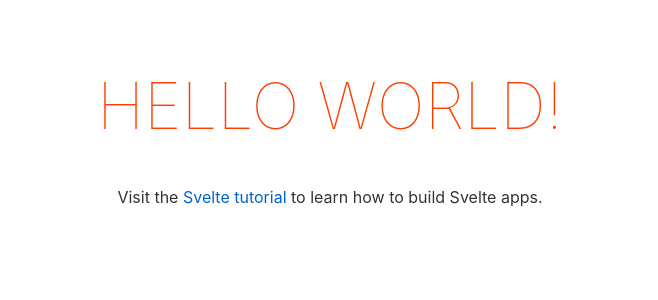
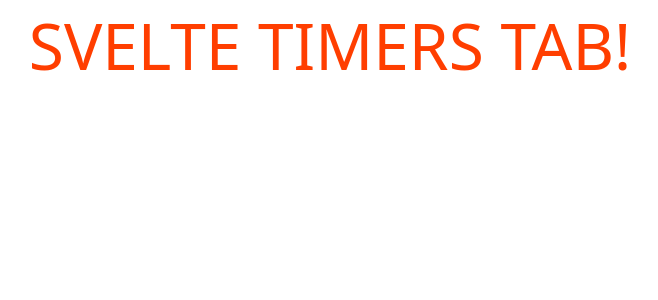
Before and after one commit to bineetNaidu/timers-tab-svelte, a Svelte app: page / in a window 1280 px wide. Shown: the top 300 px of the page, without its empty margins (310-968 px from the left). Built offline with nearby package versions, Linux system fonts and the light colour scheme.

Commit message:
-- base setup -- add bootstrap v5

```diff
--- a/public/index.html
+++ b/public/index.html
@@ -1,18 +1,23 @@
 <!DOCTYPE html>
 <html lang="en">
-<head>
-	<meta charset='utf-8'>
-	<meta name='viewport' content='width=device-width,initial-scale=1'>
+  <head>
+    <meta charset="utf-8" />
+    <meta name="viewport" content="width=device-width,initial-scale=1" />
 
-	<title>Svelte app</title>
+    <title>Svelte Timers Tab</title>
 
-	<link rel='icon' type='image/png' href='/favicon.png'>
-	<link rel='stylesheet' href='/global.css'>
-	<link rel='stylesheet' href='/build/bundle.css'>
+    <link rel="icon" type="image/png" href="/favicon.png" />
+    <link rel="stylesheet" href="/global.css" />
+    <link rel="stylesheet" href="/build/bundle.css" />
+    <link
+      href="https://cdn.jsdelivr.net/npm/bootstrap@5.0.0-alpha3/dist/css/bootstrap.min.css"
+      rel="stylesheet"
+      integrity="sha384-CuOF+2SnTUfTwSZjCXf01h7uYhfOBuxIhGKPbfEJ3+FqH/s6cIFN9bGr1HmAg4fQ"
+      crossorigin="anonymous"
+    />
 
-	<script defer src='/build/bundle.js'></script>
-</head>
+    <script defer src="/build/bundle.js"></script>
+  </head>
 
-<body>
-</body>
+  <body></body>
 </html>
--- a/src/App.svelte
+++ b/src/App.svelte
@@ -1,30 +1,15 @@
 <script lang="ts">
-	export let name: string;
 </script>
 
-<main>
-	<h1>Hello {name}!</h1>
-	<p>Visit the <a href="https://svelte.dev/tutorial">Svelte tutorial</a> to learn how to build Svelte apps.</p>
-</main>
-
 <style>
-	main {
-		text-align: center;
-		padding: 1em;
-		max-width: 240px;
-		margin: 0 auto;
-	}
-
   h1 {
     color: #ff3e00;
     text-transform: uppercase;
     font-size: 4em;
     font-weight: 100;
   }
+</style>
 
-	@media (min-width: 640px) {
-		main {
-			max-width: none;
-		}
-	}
-</style>
+<main class="container">
+  <h1 class="text-center">Svelte Timers Tab!</h1>
+</main>
--- a/src/main.ts
+++ b/src/main.ts
@@ -1,10 +1,7 @@
 import App from './App.svelte';
 
 const app = new App({
-	target: document.body,
-	props: {
-		name: 'world'
-	}
+  target: document.body,
 });
 
 export default app;
```
Also changed, not shown: package.json (line endings or trailing spaces), 1 other file (tests, documents, lock files or other folders). Lines whose indentation alone changed are shown as unchanged.
